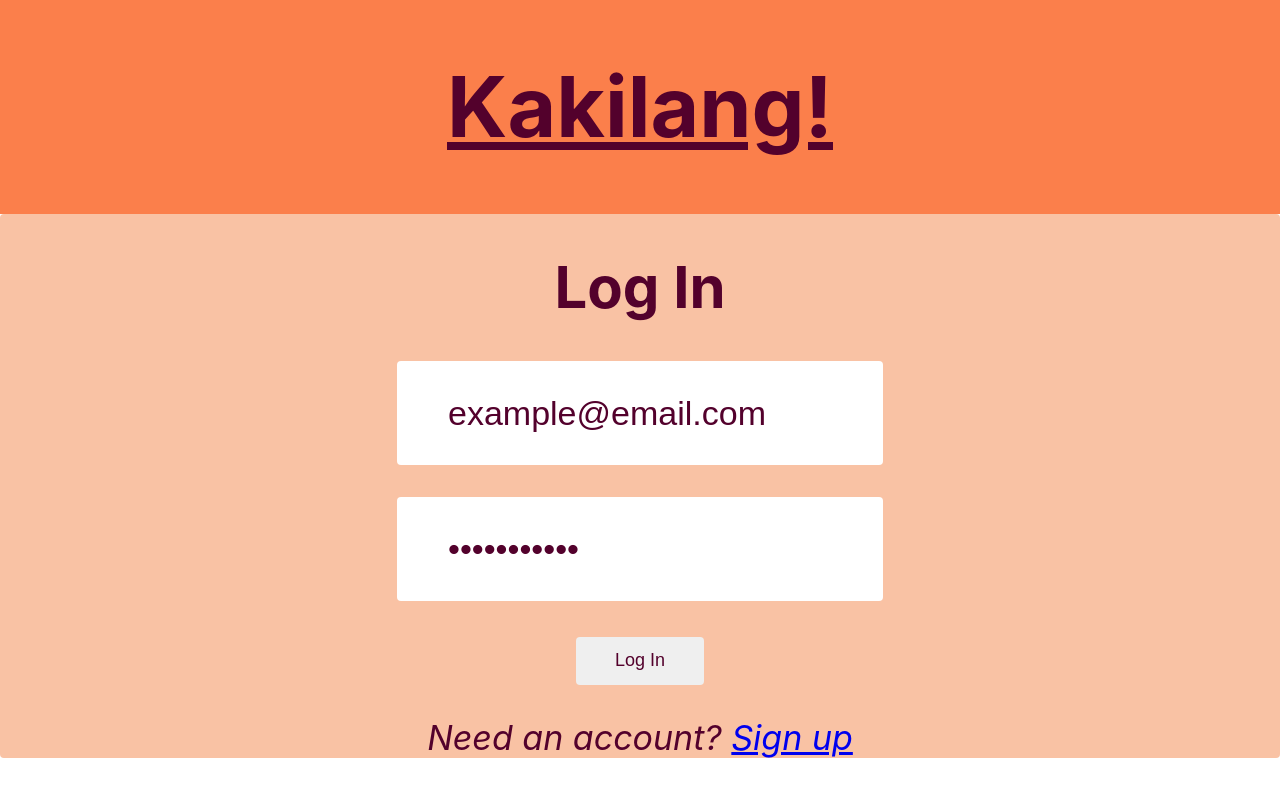
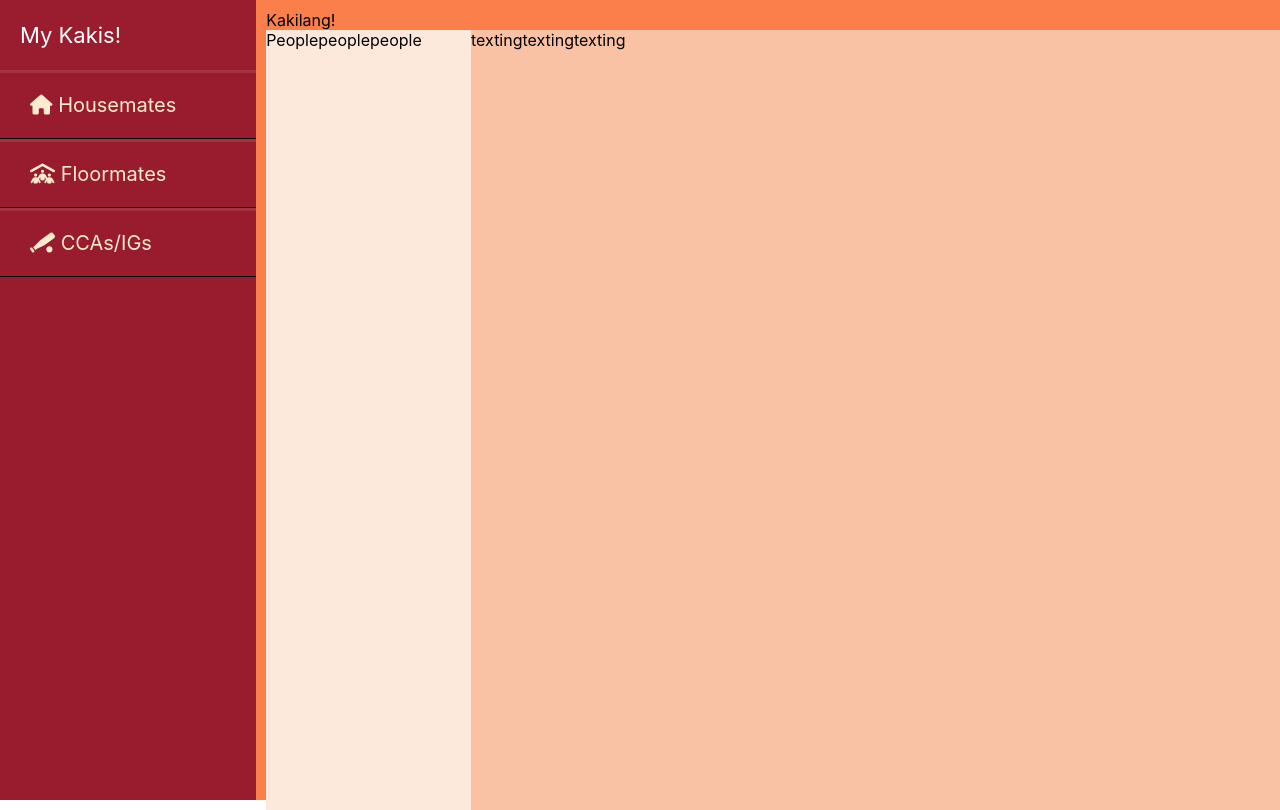
Before and after one commit to ChubbsBunns/Kakilang, a React (Create React App) app in the folder kakilang-web-app/: page / in a window 1280 px wide. Built offline with nearby package versions, Linux system fonts and the light colour scheme; no server answers.

Commit message:
testing css upload

```diff
--- a/kakilang-web-app/public/index.html
+++ b/kakilang-web-app/public/index.html
@@ -1,6 +1,14 @@
 <!DOCTYPE html>
 <html lang="en">
   <head>
+    <link
+    href="https://use.fontawesome.com/releases/v6.1.1/css/all.css"
+    rel="stylesheet"
+  />
+  <link
+    href="https://fonts.googleapis.com/icon?family=Material+Icons"
+    rel="stylesheet"
+  />
     <meta charset="utf-8" />
     <link rel="icon" href="%PUBLIC_URL%/favicon.ico" />
     <meta name="viewport" content="width=device-width, initial-scale=1" />
--- a/kakilang-web-app/src/App.css
+++ b/kakilang-web-app/src/App.css
@@ -1,3 +1,4 @@
+/*
 .App {
   text-align: center;
 }
@@ -36,3 +37,110 @@
     transform: rotate(360deg);
   }
 }
+*/
+
+* {
+  margin: 0;
+  padding: 0;
+  list-style: none;
+  text-decoration: none;
+}
+
+.title {
+  background-color: rgb(251, 127, 75);
+
+  position: sticky;
+
+  padding: 1%;
+  width: 100%;
+}
+
+.banner {
+  background-color: rgb(237, 211, 199);
+  /*
+  position: sticky;
+  */
+  width: 100%;
+  padding: 0%;
+  border: 0px;
+  margin: 0px;
+  border-color: black;
+  display: grid;
+  grid-template-columns: 1fr 4fr;
+  height: 100%;
+}
+
+#list_of_people {
+  background-color: rgb(252, 233, 220);
+}
+
+#text_interface {
+  background-color: rgb(249, 194, 164);
+}
+
+.header-main {
+  display: grid;
+  grid-template-columns: 1fr 4fr;
+}
+/*
+#banner-text {
+  display: grid;
+  grid-template-columns: 1fr 1fr;
+}
+*/
+.sidebar {
+  left: 0;
+  height: 100vh;
+  position: sticky;
+  /*
+  width: 250px;
+  position: fixed;
+  */
+  padding: 0;
+  background-color: rgb(153, 28, 46);
+
+}
+
+.sidebar header {
+  font-size: 22px;
+  color: white;
+  text-align: left;
+  line-height: 70px;
+  padding-left: 20px;
+  background-color: rgb(153, 28, 47);
+  user-select: none;
+}
+
+.sidebar ul a {
+  display: block;
+  height: 100%;
+  width: 100%;
+  line-height: 65px;
+  font-size: 20px;
+  color: blanchedalmond;
+  padding-left: 30px;
+  box-sizing: border-box;
+  border-top: 3px solid rgba(255, 255, 255, 0.1);
+  border-bottom: 1px solid black;
+  transition: 0.9s;
+}
+
+ul li:hover {
+  background-color: rgb(108, 21, 34);
+}
+
+#check{
+  display: none;
+}
+
+label #btn, label #cancel{
+  position: absolute;
+  cursor: pointer;
+}
+
+label #btn{
+  left: 40px;
+  top: 25px;
+  font-size: 35px;
+  color: white;
+}
--- a/kakilang-web-app/src/App.js
+++ b/kakilang-web-app/src/App.js
@@ -1,14 +1,16 @@
 import React from "react";
 import "./App.css";
+/*
 import { Routes, BrowserRouter, Route } from "react-router-dom";
 
 //component imports
 import Login from "./components/Login.component";
 import Home from "./components/Home.component";
 import Registration from "./components/Registration.component";
-
+*/
 function App() {
   return (
+    /*
     <div className="App">
       <header className="App-header">
         <a href="/" className="App-link">
@@ -26,6 +28,50 @@ function App() {
         </BrowserRouter>
       </div>
     </div>
+    */
+   <body>
+    <div className="header-main">
+      <div className="entire-sidebar">
+
+
+        <div className="sidebar">
+          <header>My Kakis!</header>
+          <ul>
+            <li>
+              <a href="#">
+                <span className="fa fa-house"></span>
+                <span id="Houses"> Housemates</span>
+              </a>
+            </li>
+            <li>
+              <a href="#">
+                <span className="fa fa-people-roof"></span>
+                <span id="Floor"> Floormates</span>
+              </a>
+            </li>
+            <li>
+              <a href="#">
+                <span className="fa fa-baseball-bat-ball"></span>
+                <span id="Interest_Groups"> CCAs/IGs</span>
+              </a>
+            </li>
+          </ul>
+        </div>
+      </div>
+
+      <div className="title" id="banner-text">
+        Kakilang!
+        <div className="banner">
+          <div className="UI" id="list_of_people">
+            Peoplepeoplepeople
+          </div>
+          <div className="UI" id="text_interface">
+            textingtextingtexting
+          </div>
+        </div>
+      </div>
+    </div>
+    </body>
   );
 }
 
```
